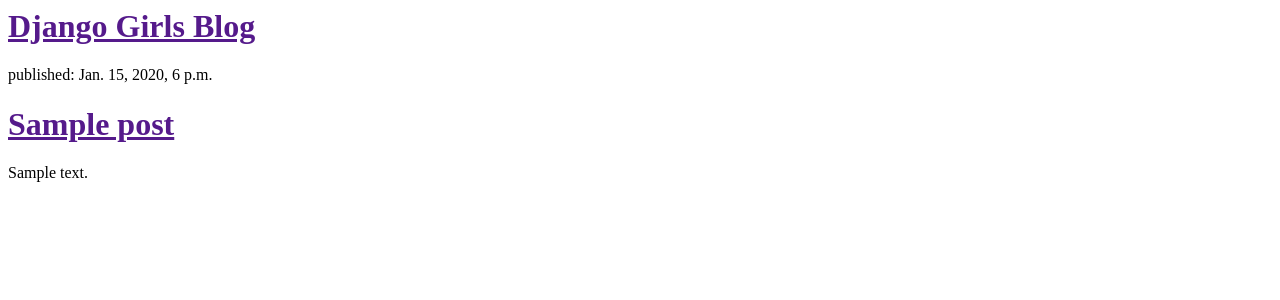
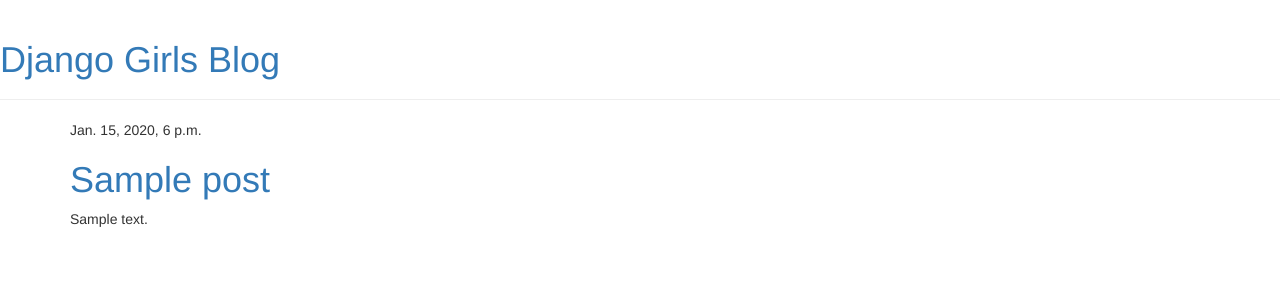
Before and after one commit to xjiangfan/first-django-blog, a Django app: page / in a window 1280 px wide. Shown: the top 300 px of the page. Run offline with Django 3.2, Linux system fonts and the light colour scheme; tables that the repository leaves empty hold one stand-in row (values such as "Sample post"); some libraries are stand-ins or nearby versions.

Commit message:
Added view and template for detailed blog post as well as CSS for the site.

```diff
--- /dev/null
+++ b/blog/templates/blog/base.html
@@ -0,0 +1,23 @@
+{% load static %}
+<html>
+    <head>
+        <title>Django Girls blog</title>
+		<link rel="stylesheet" href="//maxcdn.bootstrapcdn.com/bootstrap/3.2.0/css/bootstrap.min.css">
+		<link rel="stylesheet" href="//maxcdn.bootstrapcdn.com/bootstrap/3.2.0/css/bootstrap-theme.min.css">
+		<link rel="stylesheet" href="{% static 'css/blog.css' %}">
+		<link href="//fonts.googleapis.com/css?family=Lobster&subset=latin,latin-ext" rel="stylesheet" type="text/css">
+    </head>
+    <body>
+		<div class="page-header">
+			<h1><a href="/">Django Girls Blog</a></h1>
+        </div>
+        <div class="content container">
+            <div class="row">
+                <div class="col-md-8">
+					{% block content %}
+					{% endblock %}
+                </div>
+            </div>
+        </div>
+    </body>
+</html>
--- a/blog/templates/blog/post_list.html
+++ b/blog/templates/blog/post_list.html
@@ -1,39 +1,14 @@
-<html>
-    <head>
-        <title>Django Girls blog</title>
-    </head>
-    <body>
-        <div>
-            <h1><a href="">Django Girls Blog</a></h1>
-        </div>
 
-        <!-- <div> -->
-            <!-- <p>published: 14.06.2014, 12:14</p> -->
-            <!-- <h2><a href="">My first post</a></h2> -->
-            <!-- <p>Aenean eu leo quam. Pellentesque ornare sem lacinia quam venenatis vestibulum. Donec id elit non mi porta gravida at eget metus. Fusce dapibus, tellus ac cursus commodo, tortor mauris condimentum nibh, ut fermentum massa justo sit amet risus.</p> -->
-        <!-- </div> -->
+{% extends 'blog/base.html' %}
 
-        <!-- <div> -->
-            <!-- <p>published: 14.06.2014, 12:14</p> -->
-            <!-- <h2><a href="">My second post</a></h2> -->
-            <!-- <p>Aenean eu leo quam. Pellentesque ornare sem lacinia quam venenatis vestibulum. Donec id elit non mi porta gravida at eget metus. Fusce dapibus, tellus ac cursus commodo, tortor mauris condimentum nibh, ut f.</p> -->
-        <!-- </div> -->
-
-		<!-- <div> -->
-			<!-- {{ posts }} -->
-		<!-- </div> -->
-
-		<!-- {% for post in posts %} -->
-        <!-- {{ post }} -->
-		<!-- {% endfor %} -->
-
-		{% for post in posts %}
-        <div>
-            <p>published: {{ post.published_date }}</p>
-            <h1><a href="">{{ post.title }}</a></h1>
-            <p>{{ post.text|linebreaksbr }}</p>
-        </div>
-		{% endfor %}
-
-    </body>
-</html>
+{% block content %}
+{% for post in posts %}
+	<div class="post">
+		<div class="date">
+			{{ post.published_date }}
+		</div>
+		<h1><a href="{% url 'post_detail' pk=post.pk %}">{{ post.title }}</a></h1>
+		<p>{{ post.text|linebreaksbr }}</p>
+	</div>
+{% endfor %}
+{% endblock %}
--- a/blog/urls.py
+++ b/blog/urls.py
@@ -1,7 +1,9 @@
 # from django.conf.urls import url
-from django.urls import path
+from django.urls import path, re_path
 from . import views
 
 urlpatterns = [
     path('', views.post_list, name='post_list'),
+
+    re_path(r'^post/(?P<pk>[0-9]+)/$', views.post_detail, name='post_detail'),
 ]
--- a/blog/views.py
+++ b/blog/views.py
@@ -1,4 +1,4 @@
-from django.shortcuts import render
+from django.shortcuts import render, get_object_or_404
 
 from .models import Post
 from django.utils import timezone
@@ -8,3 +8,7 @@ def post_list(request):
 	posts = Post.objects.filter(published_date__lte=timezone.now()).order_by('published_date')
 
 	return render(request, 'blog/post_list.html', {'posts': posts})
+
+def post_detail(request, pk):
+    post = get_object_or_404(Post, pk=pk)
+    return render(request, 'blog/post_detail.html', {'post': post})
```
Also changed, not shown: blog/templates/blog/post_detail.html (added, +13 -0 lines).
